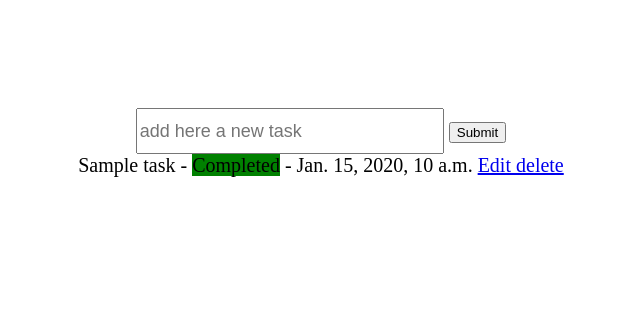
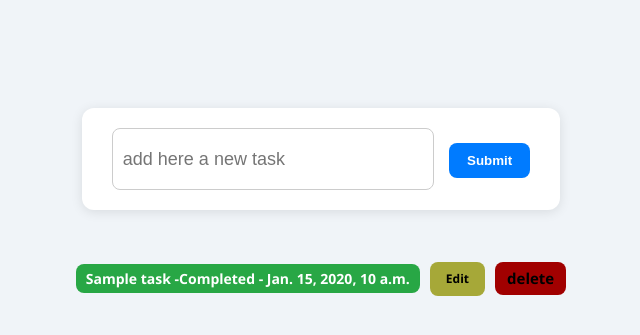
Before and after one commit to kaveh-davodabadi/django-todo-app, a Django app: page / in a window 1280 px wide. Shown: the top 335 px of the page, without its empty margins (319-959 px from the left). Run offline with Django 5.2, Linux system fonts and the light colour scheme; tables that the repository leaves empty hold one stand-in row (values such as "Sample post"); parts of the project's set-up code (start-up, migrations or seed data) failed here and were passed over.

Commit message:
full version todo list with django

```diff
--- a/tasks/forms.py
+++ b/tasks/forms.py
@@ -6,9 +6,17 @@ from .models import Task
 
 class TaskForm(forms.ModelForm):
     title = forms.CharField(
-        widget=forms.TextInput(attrs={"placeholder": "add here a new task"})
+        widget=forms.TextInput(
+            attrs={
+                "placeholder": "add here a new task",
+                "autocomplete": "off",
+                "class": "task-title",
+            }
+        )
     )
-    is_completed = forms.BooleanField(required=False, widget=forms.CheckboxInput())
+    is_completed = forms.BooleanField(
+        required=False, widget=forms.CheckboxInput(attrs={"class": "task-completed"})
+    )
 
     class Meta:
         model = Task
--- /dev/null
+++ b/tasks/static/tasks/style.css
@@ -0,0 +1,137 @@
+body {
+    font-family: 'Segoe UI', Tahoma, Geneva, Verdana, sans-serif;
+    background: #f0f4f8;
+    font-size: 18px;
+    display: flex;
+    flex-direction: column;
+    align-items: center;
+    padding-top: 80px;
+    color: #333;
+}
+
+form {
+    margin-bottom: 40px;
+    background: #fff;
+    padding: 20px 30px;
+    border-radius: 12px;
+    box-shadow: 0 2px 12px rgba(0, 0, 0, 0.1);
+}
+
+input[type="text"], textarea, select {
+    font-size: 18px;
+    padding: 10px;
+    border: 1px solid #ccc;
+    border-radius: 8px;
+    width: 250px;
+    margin-right: 10px;
+}
+
+.btn {
+    background-color: #007bff;
+    color: white;
+    padding: 10px 18px;
+    border: none;
+    border-radius: 8px;
+    cursor: pointer;
+    font-weight: bold;
+    transition: background-color 0.3s ease;
+}
+
+.btn:hover {
+    background-color: #0056b3;
+}
+
+.task {
+    background: #ffffff;
+    margin: 10px;
+    padding: 15px 25px;
+    border-radius: 10px;
+    width: 80%;
+    max-width: 600px;
+    box-shadow: 0 4px 8px rgba(0,0,0,0.05);
+    display: flex;
+    justify-content: space-between;
+    align-items: center;
+}
+
+.task.completed {
+    background-color: #e6ffed;
+}
+
+.status {
+    padding: 5px 10px;
+    border-radius: 8px;
+    font-size: 14px;
+    font-weight: bold;
+}
+
+.status.completed {
+    background-color: #28a745;
+    color: white;
+}
+
+.status.not-completed {
+    background-color: #ffc107;
+    color: #333;
+}
+
+.task-links a {
+    margin-left: 10px;
+    text-decoration: none;
+    color: #007bff;
+    font-weight: bold;
+}
+
+.task-links a:hover {
+    text-decoration: underline;
+}
+
+
+.task-title{
+    width: 300px;
+    height: 40px;
+    font-size: 18px;
+}
+.btn-holder{
+    display: flex;
+    gap: 10px;
+    align-items: center;
+}
+
+.edit-link {
+    display: inline-block; /* به دکمه اجازه می‌دهد که مانند یک بلاک عمل کند */
+    text-align: center;
+    padding: 8px 16px; /* مقداری padding برای راحتی در کلیک */
+    border-radius: 8px;
+    font-size: 12px; /* اندازه فونت کوچکتر */
+    font-weight: bold;
+    background-color: #a6a838;
+    color: rgb(0, 0, 0);
+    cursor: pointer;
+    transition: background-color 0.3s ease;
+    text-decoration: none;
+    line-height: 1.5; /* تنظیم فاصله بین خطوط برای تراز شدن عمودی */
+}
+.edit-link:hover {
+    background-color:  #cdcf45;
+}
+
+.delete-link{
+
+    display: inline-block; /* به دکمه اجازه می‌دهد که مانند یک بلاک عمل کند */
+    text-align: center;
+    padding: 5px 12px; /* مقداری padding برای راحتی در کلیک */
+    border-radius: 8px;
+    font-size: 15px; /* اندازه فونت کوچکتر */
+    font-weight: bold;
+    background-color: #a10000;
+    color: rgb(0, 0, 0);
+    cursor: pointer;
+    transition: background-color 0.3s ease;
+    text-decoration: none;
+    line-height: 1.5; /* تنظیم فاصله بین خطوط برای تراز شدن عمودی */
+}
+
+.delete-link:hover {
+    background-color:   #ff0e0e;
+}
--- a/templates/tasks/tasks.html
+++ b/templates/tasks/tasks.html
@@ -1,8 +1,11 @@
+{% load static %}
 <!DOCTYPE html>
 <html lang="en">
 <head>
     <meta charset="UTF-8">
     <meta name="viewport" content="width=device-width, initial-scale=1.0">
+    <link rel="stylesheet" href="{% static 'tasks/style.css' %}">
+
     <title>Tasks</title>
 
 </head>
@@ -20,9 +23,19 @@
         {% if task.is_completed %}
 
 
-            <p style="display: inline">{{ task.title }} - <span style = background-color:green;>Completed</span> - {{ task.created_at }}</p>        <a href="{% url 'update-task' task.id %}" style="display: inline"> Edit </a> <a href="{% url 'delete-task' task.id %}" style="display: inline"> delete </a>  <br>
+
+            <div class="btn-holder">
+                <p class="status completed" style="display: inline">{{ task.title }} -Completed - {{ task.created_at }}</p>
+                <a href="{% url 'update-task' task.id %}" style="display: inline "class="edit-link"> Edit </a>
+                <a href="{% url 'delete-task' task.id %}" style="display: inline" class="delete-link"> delete </a>
+            </div>
         {% else %}
-            <p style="display: inline">{{ task.title }} - Not Completed - {{ task.created_at }}</p>        <a href="{% url 'update-task' task.id %}" style="display: inline"> Edit </a>  <a href="{% url 'delete-task' task.id %}" style="display: inline"> delete </a> <br>
+
+            <div class="btn-holder">
+                <p class = "status not-completed" style="display: inline">{{ task.title }} - Not Completed - {{ task.created_at }}</p>
+                <a href="{% url 'update-task' task.id %}" style="display: inline " class="edit-link"> Edit </a>
+                <a href="{% url 'delete-task' task.id %}" style="display: inline" class="delete-link"> delete </a>
+            </div>
         {% endif %}
     {% endfor %}
    <br>
--- a/templates/update_task/delete_task.html
+++ b/templates/update_task/delete_task.html
@@ -1,8 +1,10 @@
+{% load static %}
 <!DOCTYPE html>
 <html lang="en">
 <head>
     <meta charset="UTF-8">
     <meta name="viewport" content="width=device-width, initial-scale=1.0">
+    <link rel="stylesheet" href="{% static 'delete_task/delete.css' %}">
     <title>delete task</title>
 </head>
 <body>
--- a/templates/update_task/update_task.html
+++ b/templates/update_task/update_task.html
@@ -1,8 +1,11 @@
+{% load static %}
 <!DOCTYPE html>
 <html lang="en">
 <head>
     <meta charset="UTF-8">
     <meta name="viewport" content="width=device-width, initial-scale=1.0">
+    <link rel="stylesheet" href="{% static 'update_task/update.css' %}">
+
     <title>Update Task</title>
 </head>
 <body>
--- a/todolist/settings.py
+++ b/todolist/settings.py
@@ -119,6 +119,8 @@ USE_TZ = True
 # https://docs.djangoproject.com/en/5.2/howto/static-files/
 
 STATIC_URL = "static/"
+STATICFILES_DIRS = [BASE_DIR / "static"]
+
 
 # Default primary key field type
 # https://docs.djangoproject.com/en/5.2/ref/settings/#default-auto-field
```
Also changed, not shown: tasks/static/delete_task/delete.css (added, +51 -0 lines), tasks/static/update_task/update.css (added, +63 -0 lines), README.txt (added).
